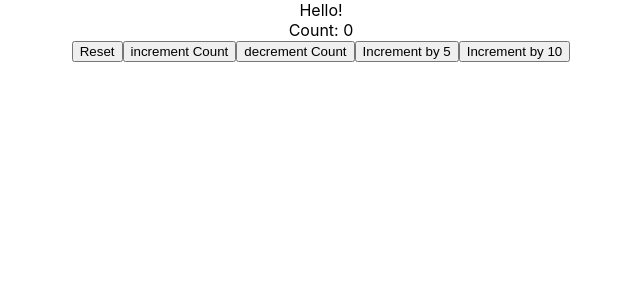
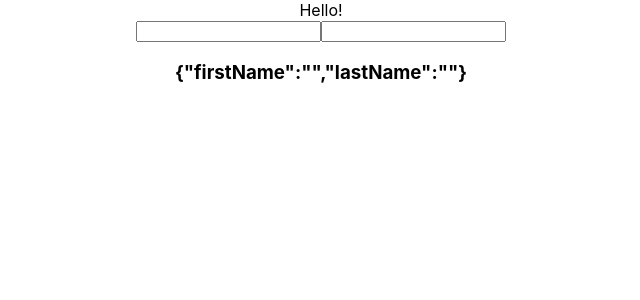
Before and after one commit to Suedo/TS-React-Hooks, a React (Create React App) app: page / in a window 1280 px wide. Shown: the top 300 px of the page, without its empty margins (319-959 px from the left). Built offline with nearby package versions, Linux system fonts and the light colour scheme.

Commit message:
useState Object

```diff
--- a/src/App.tsx
+++ b/src/App.tsx
@@ -1,13 +1,13 @@
 import React from 'react';
 import logo from './logo.svg';
 import './App.css';
-import HookCounterv2 from './components/HookCounterv2'
+import HookName from './components/HookName'
 
 const App: React.FC = () => {
   return (
     <div className="App">
       Hello!
-      <HookCounterv2></HookCounterv2>
+      <HookName></HookName>
     </div>
   )
 }
--- /dev/null
+++ b/src/components/HookName.tsx
@@ -0,0 +1,33 @@
+import React, { useState } from "react";
+interface Name {
+  firstName: string;
+  lastName: string;
+}
+
+const HookName = () => {
+  const initialVal: Name = {
+    firstName: "",
+    lastName: ""
+  };
+  const [name, setName] = useState<Name>(initialVal);
+
+  return (
+    <div>
+      <form>
+        <input
+          type="text"
+          value={name.firstName}
+          onChange={e => setName({ ...name, firstName: e.target.value })}
+        />
+        <input
+          type="text"
+          value={name.lastName}
+          onChange={e => setName({ ...name, lastName: e.target.value })}
+        />
+      </form>
+      <h3>{JSON.stringify(name)}</h3>
+    </div>
+  );
+};
+
+export default HookName;
```
